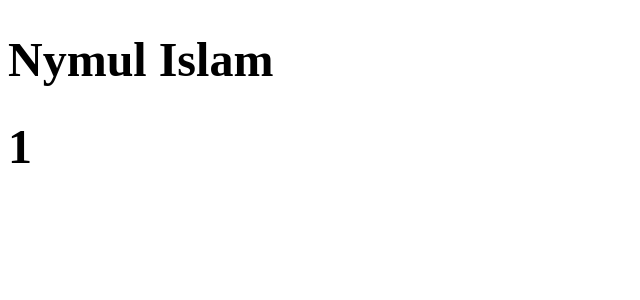
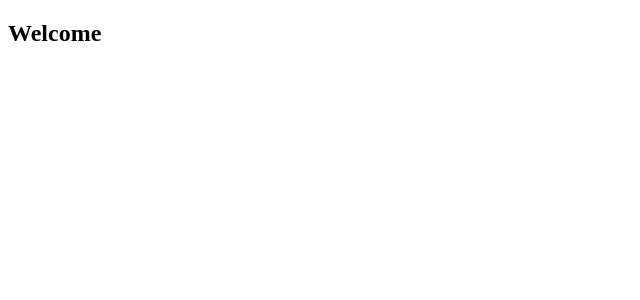
Before and after one commit to nymul-islam-moon/react-anisul-islam, a React (Create React App) app: page / in a window 1280 px wide. Shown: the top 300 px of the page, without its empty margins (0-640 px from the left). Built offline with nearby package versions, Linux system fonts and the light colour scheme.

Commit message:
Class 49
Console log userobject

```diff
--- a/src/Components/PropTypes/User.js
+++ b/src/Components/PropTypes/User.js
@@ -9,10 +9,10 @@ import PropTypes from "prop-types";
 
 
 const User = ( props ) => {
+    console.log(props.user);
     return (
         <div>
-            <h1>{props.userName}</h1>
-            <h1>{props.userId}</h1>
+            Welcome
         </div>
     );
 };
--- a/src/Components/PropTypes/Users.js
+++ b/src/Components/PropTypes/Users.js
@@ -9,12 +9,14 @@ import User from "./User";
 
 const Users = () => {
 
-    const [userName, setUserName] = useState('Nymul Islam');
-    const [userId, setUserId] = useState();
+    const [user, setUser] = useState({
+        id: 101,
+        name: 'Nymul Islam',
+    });
 
     return (
         <>
-            <User userName={userName} userId={userId}/>
+            <User user={user} />
         </>
     );
 };
```
